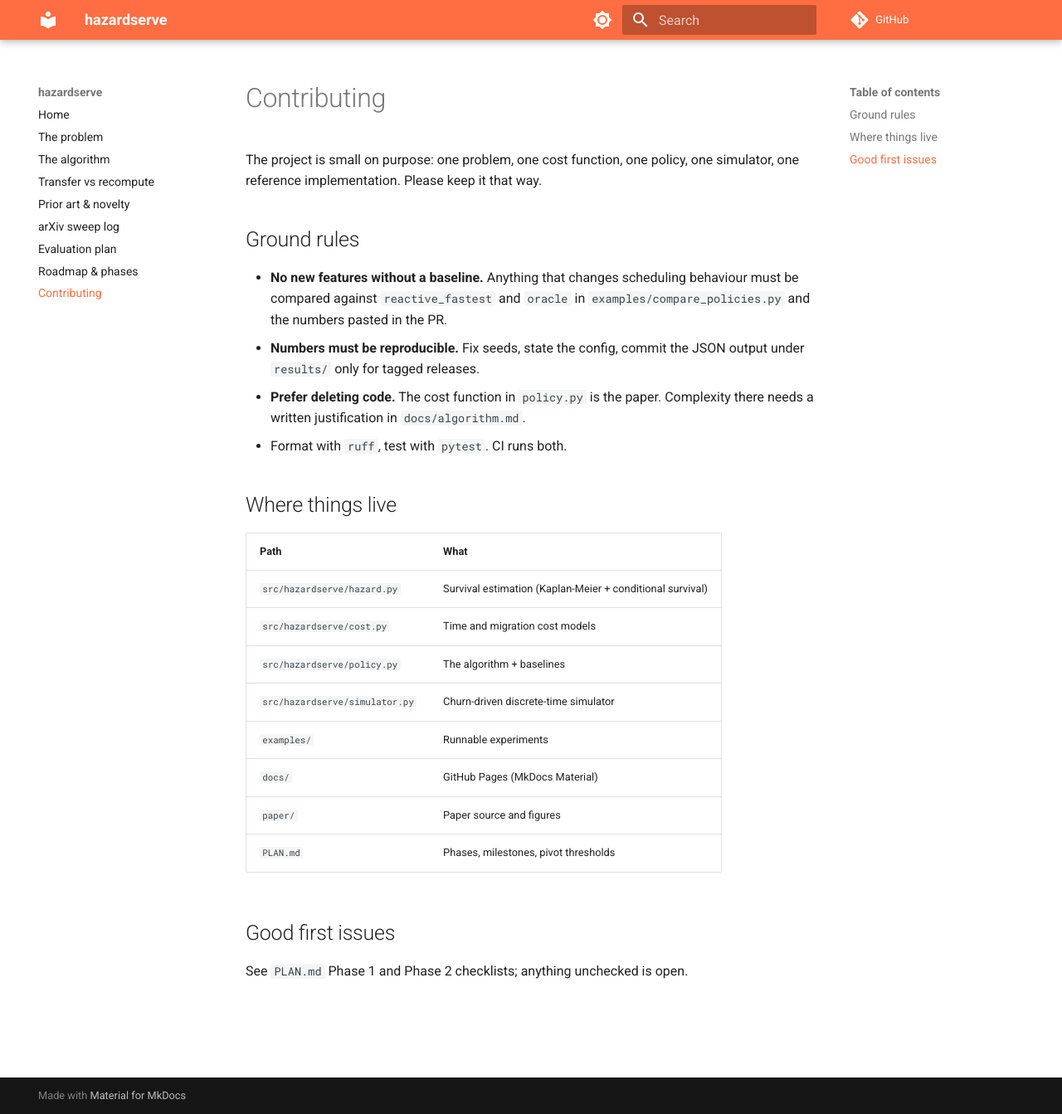
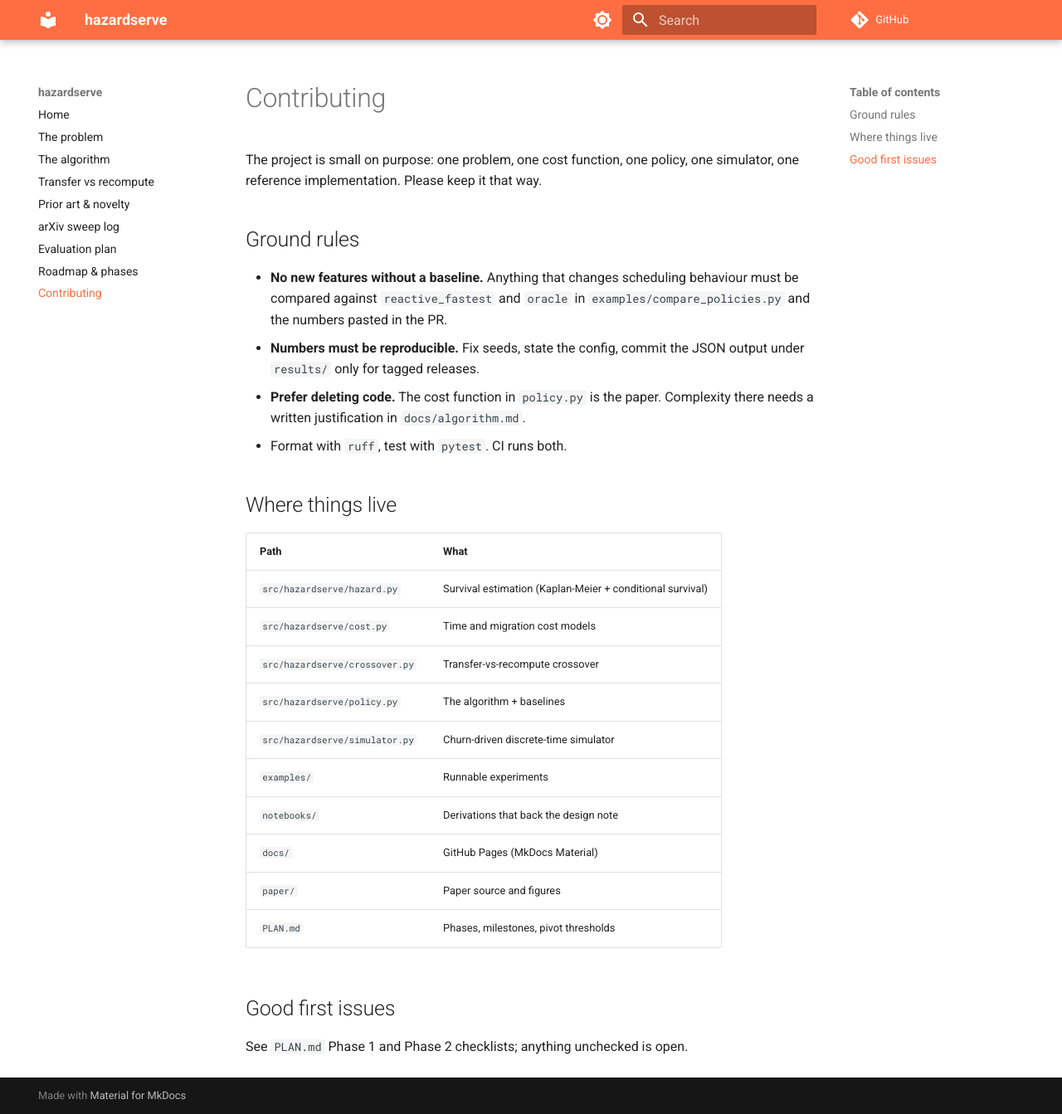
Before and after one commit to lvlrSajjad/hazardserve, an MkDocs documentation site: the page built from docs/contributing.md, in a window 1280 px wide and 1343 px high. Shown: the whole window at 83% size. Built offline with MkDocs 1.6.1 and Material for MkDocs 9.7.7, drawn with Linux system fonts in a browser that asks for light colours; comment, search, counter and statistics services are not loaded.

Commit message:
docs: list the new paths, and note where the trigger sweep has no signal
Sweeping the hysteresis on a WAN hop measures nothing, because the conditions
fail on the cost of moving rather than on the threshold. An ablation that does
not also vary bandwidth and context length will report a flat line and call it
robustness.

Co-Authored-By: Claude Opus 5 <noreply@anthropic.com>

```diff
--- a/docs/contributing.md
+++ b/docs/contributing.md
@@ -13,9 +13,11 @@ The project is small on purpose: one problem, one cost function, one policy, one
 |---|---|
 | `src/hazardserve/hazard.py` | Survival estimation (Kaplan-Meier + conditional survival) |
 | `src/hazardserve/cost.py` | Time and migration cost models |
+| `src/hazardserve/crossover.py` | Transfer-vs-recompute crossover |
 | `src/hazardserve/policy.py` | The algorithm + baselines |
 | `src/hazardserve/simulator.py` | Churn-driven discrete-time simulator |
 | `examples/` | Runnable experiments |
+| `notebooks/` | Derivations that back the design note |
 | `docs/` | GitHub Pages (MkDocs Material) |
 | `paper/` | Paper source and figures |
 | `PLAN.md` | Phases, milestones, pivot thresholds |
```
Also changed, not shown: CONTRIBUTING.md (+2 -0 lines), docs/evaluation.md (+2 -0 lines).
